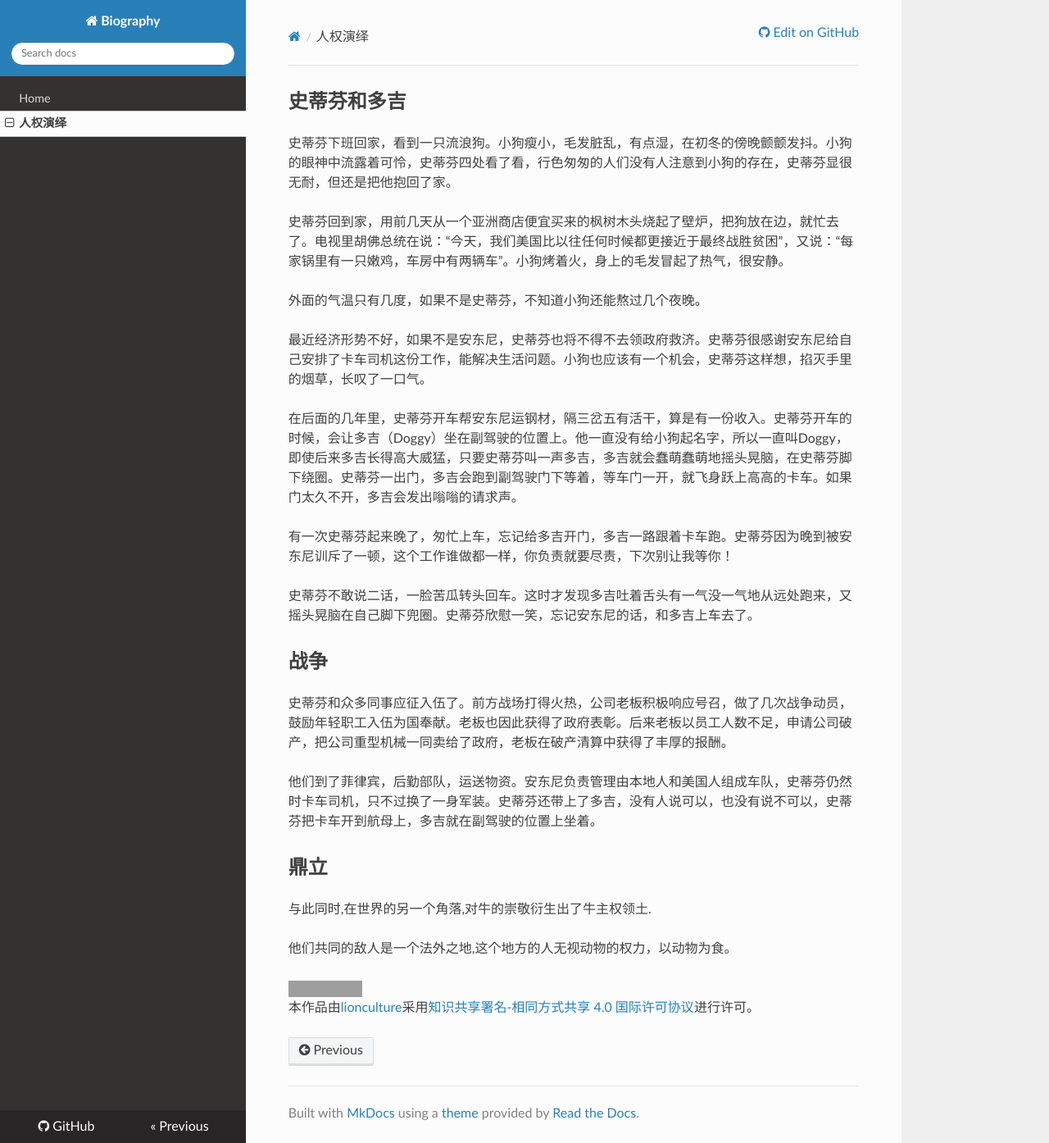
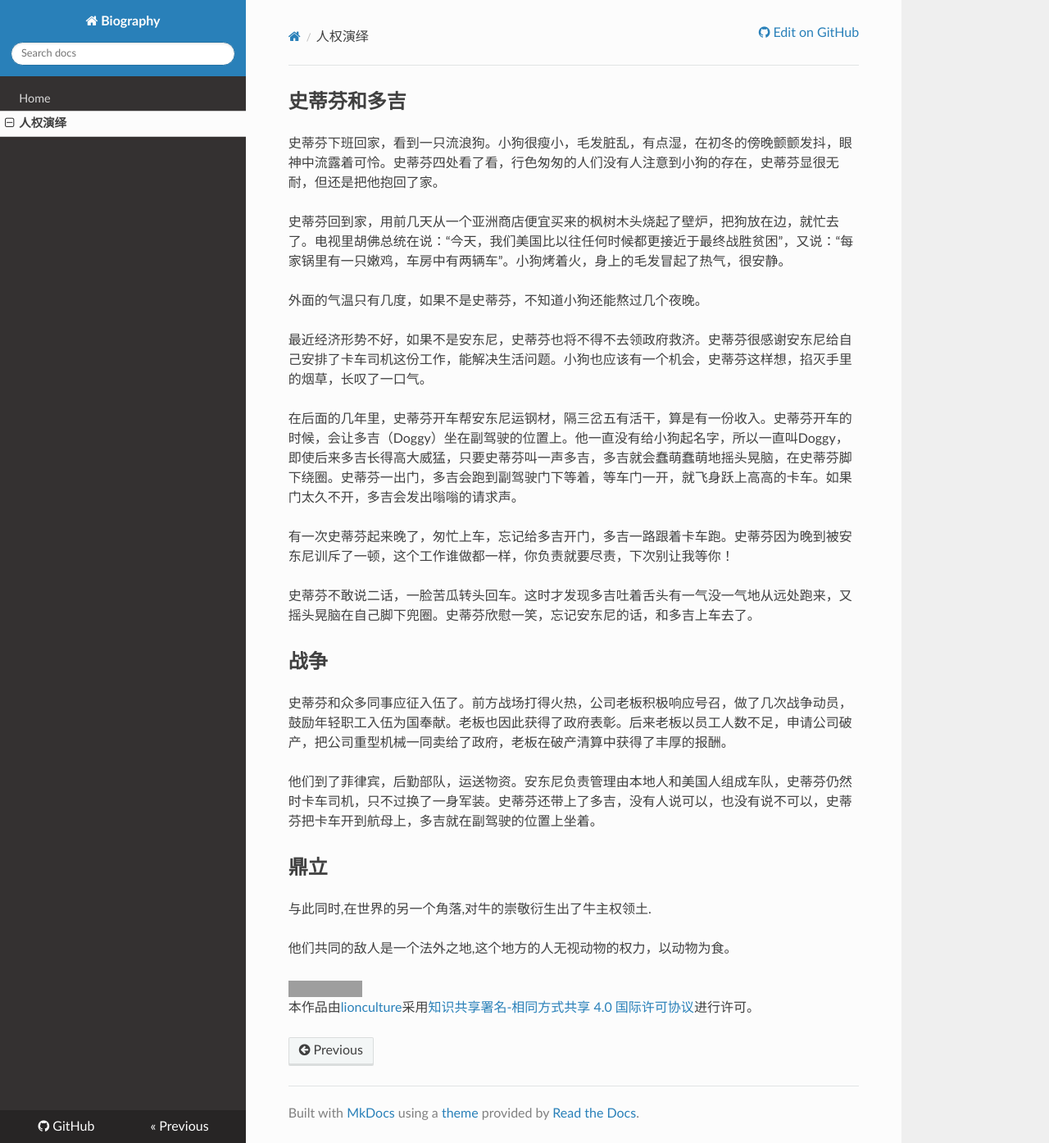
Before and after one commit to lionculture/Biography, an MkDocs documentation site: the page built from docs/人权演绎.md, in a window 1280 px wide and 1394 px high. Shown: the whole window at 82% size. Built offline with MkDocs 1.6.1, drawn with Linux system fonts in a browser that asks for light colours; nearby versions of some CDN libraries; grey boxes are pictures that could not be loaded.

Commit message:
Update 人权演绎.md

```diff
--- a/docs/人权演绎.md
+++ b/docs/人权演绎.md
@@ -1,6 +1,6 @@
 ## 史蒂芬和多吉
 
-史蒂芬下班回家，看到一只流浪狗。小狗瘦小，毛发脏乱，有点湿，在初冬的傍晚颤颤发抖。小狗的眼神中流露着可怜，史蒂芬四处看了看，行色匆匆的人们没有人注意到小狗的存在，史蒂芬显很无耐，但还是把他抱回了家。
+史蒂芬下班回家，看到一只流浪狗。小狗很瘦小，毛发脏乱，有点湿，在初冬的傍晚颤颤发抖，眼神中流露着可怜。史蒂芬四处看了看，行色匆匆的人们没有人注意到小狗的存在，史蒂芬显很无耐，但还是把他抱回了家。
 
 史蒂芬回到家，用前几天从一个亚洲商店便宜买来的枫树木头烧起了壁炉，把狗放在边，就忙去了。电视里胡佛总统在说：“今天，我们美国比以往任何时候都更接近于最终战胜贫困”，又说：“每家锅里有一只嫩鸡，车房中有两辆车”。小狗烤着火，身上的毛发冒起了热气，很安静。
 
```
